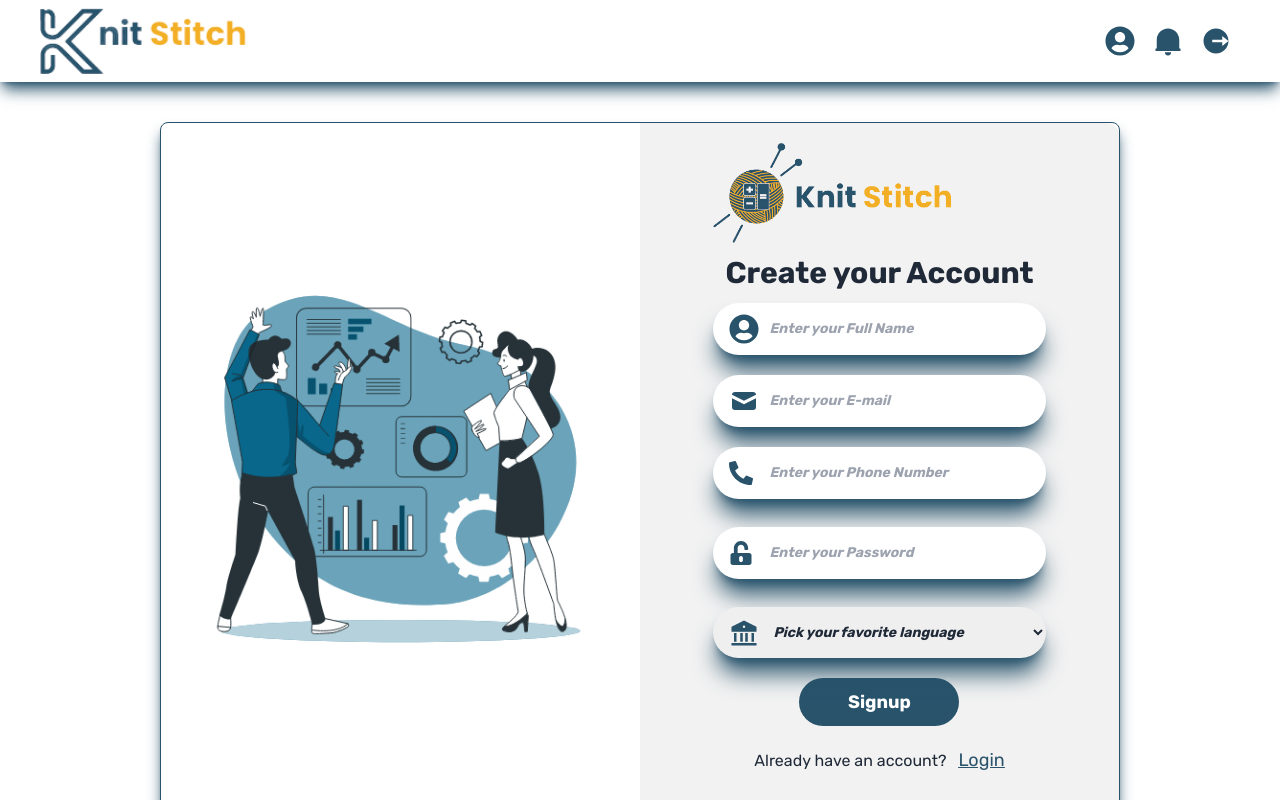
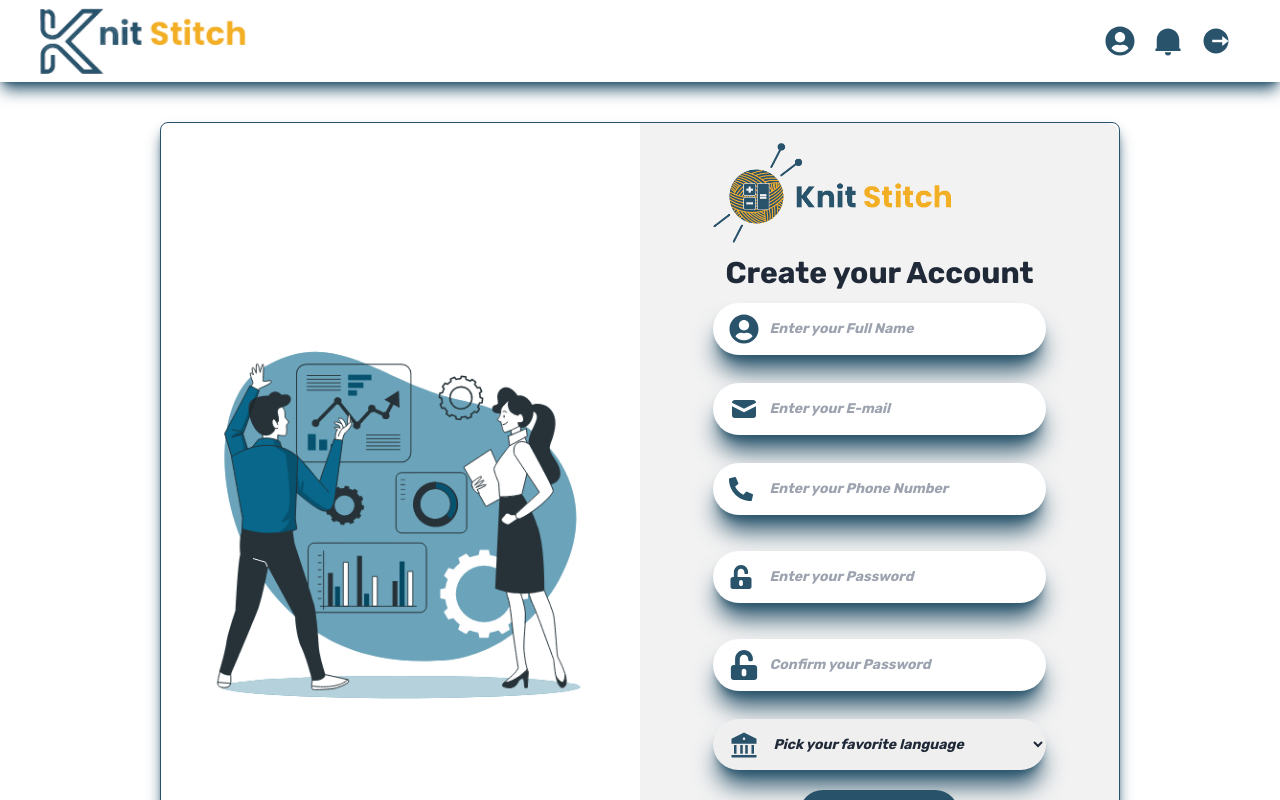
Before and after one commit to MehrozKanwal/FYP-II, a Next.js app: page /signup in a window 1280 px wide. Shown: the top 800 px of the page. Built offline with nearby package versions, Linux system fonts and the light colour scheme.

Commit message:
initial validation

```diff
--- a/package.json
+++ b/package.json
@@ -14,10 +14,12 @@
     "daisyui": "^2.43.0",
     "eslint": "8.29.0",
     "eslint-config-next": "13.0.6",
+    "formik": "^2.2.9",
     "next": "13.0.6",
     "react": "18.2.0",
     "react-dom": "18.2.0",
-    "react-icons": "^4.7.1"
+    "react-icons": "^4.7.1",
+    "yup": "^0.32.11"
   },
   "devDependencies": {
     "autoprefixer": "^10.4.13",
--- a/pages/signup.jsx
+++ b/pages/signup.jsx
@@ -10,11 +10,29 @@ import {
     FaPhoneAlt,
     FaUnlockAlt,
   } from "react-icons/fa";
+import { useFormik } from 'formik';
+import { signupSchema } from '../schema';
 
 
-
+const initialValues = {
+fullName: "",
+email: "",
+phone: "",
+password: "",
+confirmPassword: ""}
 
 function signup() {
+  const {values,handleBlur,handleSubmit,touched,errors,handleChange} = useFormik({
+    initialValues: initialValues,
+    validationSchema: signupSchema,
+    onSubmit : (values) => {
+      console.log("values", values);
+
+    }
+
+  })
+  console.log(errors)
+
   return (
     <div className=" py-10">
       <div className="signup-panel w-3/4  max-md:flex-col flex mx-auto items-center justify-center border border-myApp rounded-lg shadow-lg shadow-myApp inset-3 ">
@@ -22,7 +40,7 @@ function signup() {
           <Image src={signupImg} className="rounded-xl  w-full" />
         </div>
         <div className="su-right bg-base-200 rounded-r-xl py-5 flex-auto flex w-full flex-col items-center justify-center h-fit mx-auto">
-          <form>
+          <form onSubmit={handleSubmit}>
             <Image src={logo} className="w-60" />
             <h1 className="text-3xl font-bold m-3">Create your Account</h1>
             <div className="flex gap-5 flex-col">
@@ -37,9 +55,13 @@ function signup() {
               rounded-full py-4 pl-14 w-full font-bold text-sm shadow-xl shadow-myApp focus:outline-none focus:border-myApp  focus:ring-4 "
                     placeholder="Enter your Full Name"
                     type="text"
-                    name="full-name"
+                    name="fullName"
+                    value={values.fullName}
+                    onChange={handleChange}
+                    onBlur={handleBlur}
                   />
                 </label>
+                <p className='text-error font-semibold mt-2 text-center mb-0'>{errors.fullName}</p>
               </div>
               <div className="e-mail">
                 {/* <label className='text-left text-xl pl-4 my-10'> E-mail</label> */}
@@ -51,10 +73,14 @@ function signup() {
                     class="placeholder:italic placeholder:text-slate-400 block bg-white   border-slate-300
               rounded-full py-4 pl-14 w-full font-bold text-sm shadow-xl shadow-myApp focus:outline-none focus:border-myApp  focus:ring-4 "
                     placeholder="Enter your E-mail"
-                    type="text"
-                    name="E-mail"
+                    type="email"
+                    name="email"
+                    value={values.email}
+                    onChange={handleChange}
+                    onBlur={handleBlur}
                   />
                 </label>
+                <p className='text-error font-semibold mt-2 text-center mb-0'>{errors.email}</p>
               </div>
               <div className="phone">
                 {/* <label className='text-left text-xl pl-4 my-10'>Phone</label> */}
@@ -67,9 +93,14 @@ function signup() {
               rounded-full py-4 pl-14 w-full font-bold text-sm shadow-xl shadow-myApp focus:outline-none focus:border-myApp  focus:ring-4 "
                     placeholder="Enter your Phone Number"
                     type="text"
-                    name="Phone Number"
+                    name="phone"
+                    value={values.phone}
+                    onChange={handleChange}
+                    onBlur={handleBlur}
                   />
                 </label>
+                <p className='text-error font-semibold mt-2 text-center mb-0'>{errors.phone}</p>
+
               </div>
 
               {/* <div className="gender my-2">
@@ -97,12 +128,17 @@ function signup() {
                     class="placeholder:italic placeholder:text-slate-400 block bg-white   border-slate-300
               rounded-full py-4 pl-14 w-full font-bold text-sm shadow-xl shadow-myApp focus:outline-none focus:border-myApp  focus:ring-4 "
                     placeholder="Enter your Password"
-                    type="text"
+                    type="password"
                     name="password"
+                    value={values.password}
+                    onChange={handleChange}
+                    onBlur={handleBlur}
                   />
                 </label>
+                <p className='text-error font-semibold mt-2 text-center mb-0'>{errors.password}</p>
+
               </div>
-              {/* <div className="confirm-password">
+              <div className="confirm-password">
                 <label class="relative block">
                   <span class="absolute inset-y-0 text-xl flex items-center pl-4 pr-4">
                     <FaUnlockAlt className="text-3xl text-myApp" />
@@ -111,13 +147,18 @@ function signup() {
                     className="placeholder:italic placeholder:text-slate-400 block bg-white   border-slate-300
               rounded-full py-4 pl-14 w-full font-bold text-sm shadow-xl shadow-myApp focus:outline-none focus:border-myApp  focus:ring-4 "
                     placeholder="Confirm your Password"
-                    type="text"
-                    name="Con-password"
+                    type="password"
+                    name="confirmPassword"
+                    value={values.confirmPassword}
+                    onChange={handleChange}
+                    onBlur={handleBlur}
                   />
                 </label>
-              </div> */}
+                <p className='text-error font-semibold mt-2 text-center mb-0'>{errors.confirmPassword}</p>
 
-              <div className="confirm-password">
+              </div>
+
+              <div className="depart">
                 <label class="relative block">
                   <span class="absolute inset-y-0 text-xl flex items-center pl-4 pr-4">
                     <RiBankFill className="text-3xl text-myApp" />
@@ -136,7 +177,7 @@ function signup() {
                 </label>
               </div>
 
-              <button className="btn  rounded-full font-bold text-lg w-40 mx-auto bg-myApp text-base-100">
+              <button type='submit' className="btn  rounded-full font-bold text-lg w-40 mx-auto bg-myApp text-base-100">
                Signup
               </button>
             </div>
--- /dev/null
+++ b/schema/index.jsx
@@ -0,0 +1,10 @@
+import * as Yup from 'yup';
+
+export const signupSchema = Yup.object({
+    fullName: Yup.string().min(3).max(25).required("Please Enter your name"),
+    email: Yup.string().email().required(" Enter your valid email"),
+    phone: Yup.string().min(11).max(12).required("Enter your valid Number"),
+    password:  Yup.string().min(4).max(8).required("Enter your valid password"),
+    confirmPassword:  Yup.string().required().oneOf([Yup.ref("password"),null],"Password must match"),
+
+})
```
Also changed, not shown: 1 other file (tests, documents, lock files or other folders).
